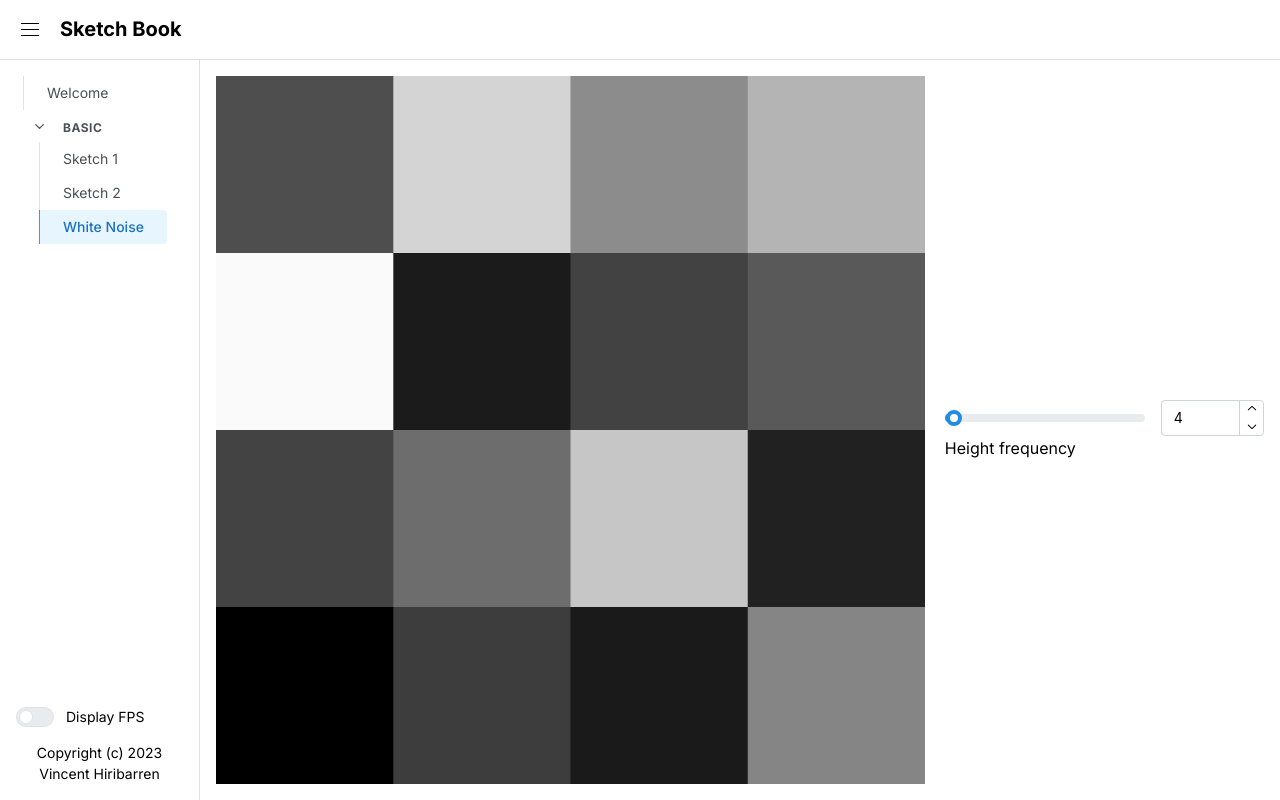
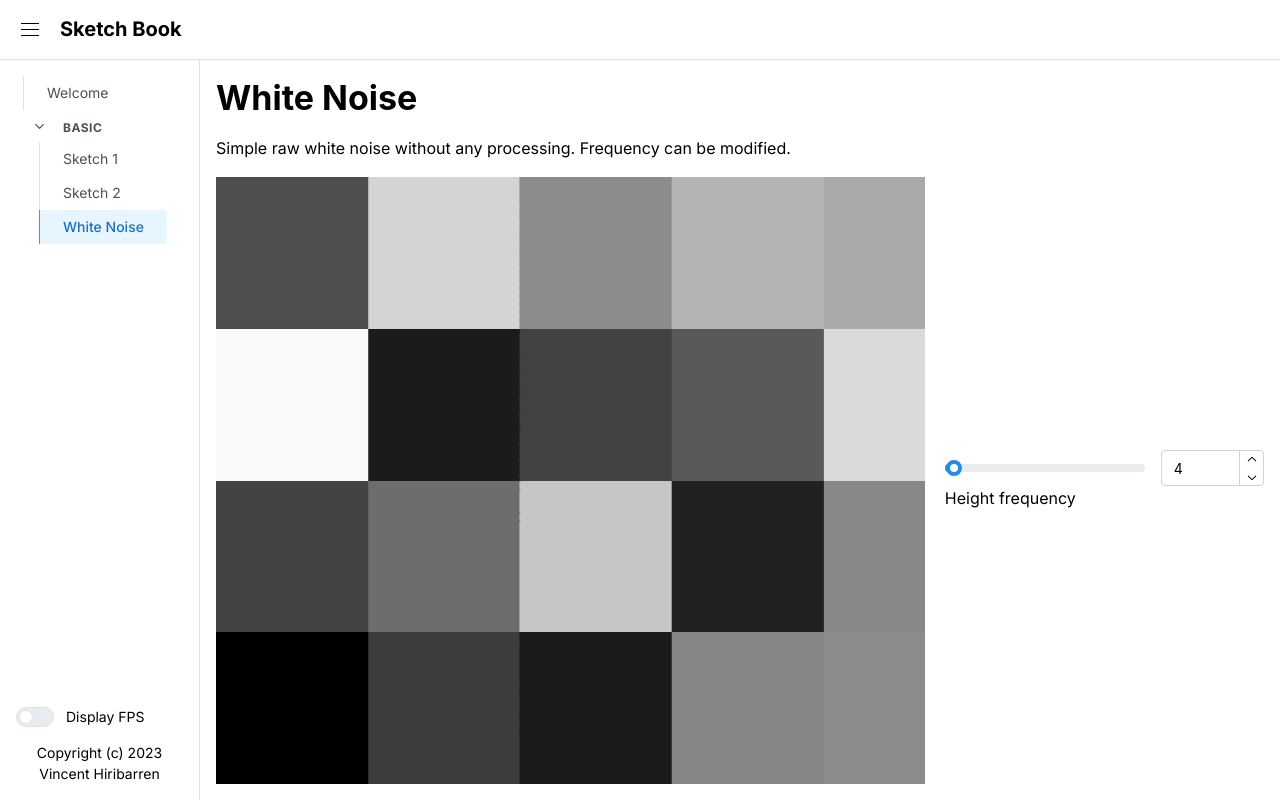
Before and after one commit to vhiribarren/sketch-book, a Next.js app: page /sketches/basic/white-noise in a window 1280 px wide. Built offline with nearby package versions, Linux system fonts and the light colour scheme.

Commit message:
Possible to add a title and description for shaders

```diff
--- a/src/app/sketches/basic/white-noise/page.tsx
+++ b/src/app/sketches/basic/white-noise/page.tsx
@@ -24,6 +24,8 @@ export default function Page() {
 
     return (
         <FragmentView
+            title="White Noise"
+            description="Simple raw white noise without any processing. Frequency can be modified."
             fragmentShader={fragmentShader}
             uniforms={UNIFORMS}
             materialRef={materialRef}>
--- a/src/components/shaders/FragmentView.tsx
+++ b/src/components/shaders/FragmentView.tsx
@@ -1,4 +1,4 @@
-import { Flex } from "@mantine/core";
+import { Flex, Stack, Text, Title } from "@mantine/core";
 import FragmentCanvas from "./FragmentCanvas";
 import React, { RefObject } from "react";
 import Fragment from "./Fragment";
@@ -11,16 +11,22 @@ type FragmentView = {
     materialRef?: RefObject<ShaderMaterial>
     children?: React.ReactNode,
     useFrameFn?: RenderCallback,
+    title?: string,
+    description?: string,
 };
 
-export function FragmentView({ fragmentShader, uniforms, children, materialRef, useFrameFn }: FragmentView) {
+export function FragmentView({ fragmentShader, uniforms, children, materialRef, useFrameFn, title, description }: FragmentView) {
     return (
+        <Stack style={{ height: "100%" }}>
+            {title &&<Title order={1}>{title}</Title>}
+            {description && <Text>{description}</Text>}
             <Flex
                 direction={{ base: 'column', sm: 'row' }}
                 gap="20"
                 justify="center"
                 align="center"
                 style={{ height: "100%" }}>
+
             <FragmentCanvas>
                 <Fragment
                     uniforms={uniforms}
@@ -34,5 +40,6 @@ export function FragmentView({ fragmentShader, uniforms, children, materialRef,
                 </div>
             }
         </Flex>
+        </Stack>
     );
 }
```
Lines whose indentation alone changed are shown as unchanged.
